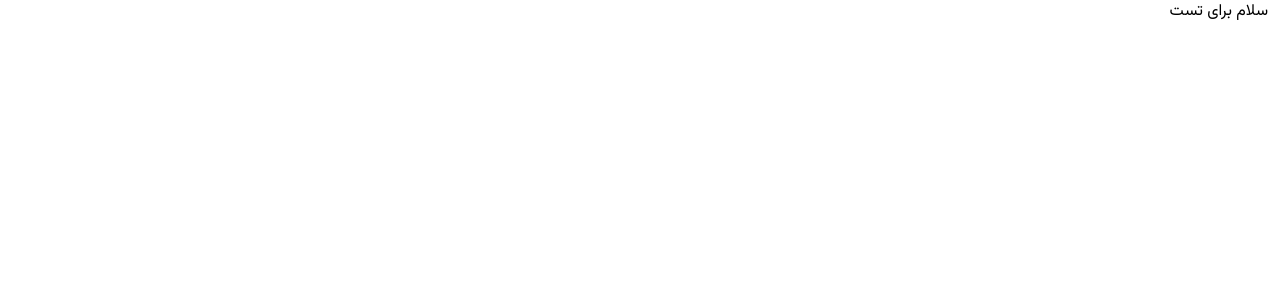
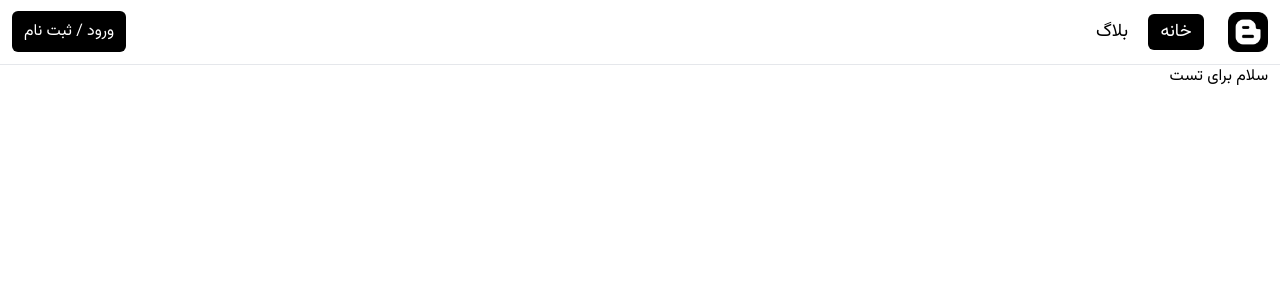
Before and after one commit to mahdimsm/nextjs, a Next.js app: page / in a window 1280 px wide. Shown: the top 300 px of the page. Built offline with nearby package versions, Linux system fonts and the light colour scheme.

Commit message:
resolve font problem and change logo

```diff
--- a/app/layout.tsx
+++ b/app/layout.tsx
@@ -1,8 +1,12 @@
 import type { Metadata } from "next";
-import {Vazirmatn} from "next/font/google";
+import { Vazirmatn } from "next/font/google";
 import "./globals.css";
+import Navbar from "@/components/navbar/navbar";
 
-const vazir= Vazirmatn({subsets:['arabic']});
+const vazir = Vazirmatn({
+  subsets: ["arabic"],
+  display: "swap"
+});
 
 export const metadata: Metadata = {
   title: "Create Next App",
@@ -15,11 +19,12 @@ export default function RootLayout({
   children: React.ReactNode;
 }>) {
   return (
-    <html dir="rtl" lang="fa-Ir">
-      <body
-        className={vazir.className}
-      >
-        {children}
+    <html dir="rtl" lang="fa-Ir" >
+      <body className={vazir.className} >
+        <Navbar/>
+        <div className="flex flex-col justify-between min-h-dvh">
+          {children}
+        </div>
       </body>
     </html>
   );
--- a/components/navbar/logo.tsx
+++ /dev/null
@@ -1,6 +0,0 @@
- //import logoNav from '@/public/logo.png'
-const Logo = () => {
-    return <div></div>;
-}
-
-export default Logo;
```
Also changed, not shown: public/logo.png.
